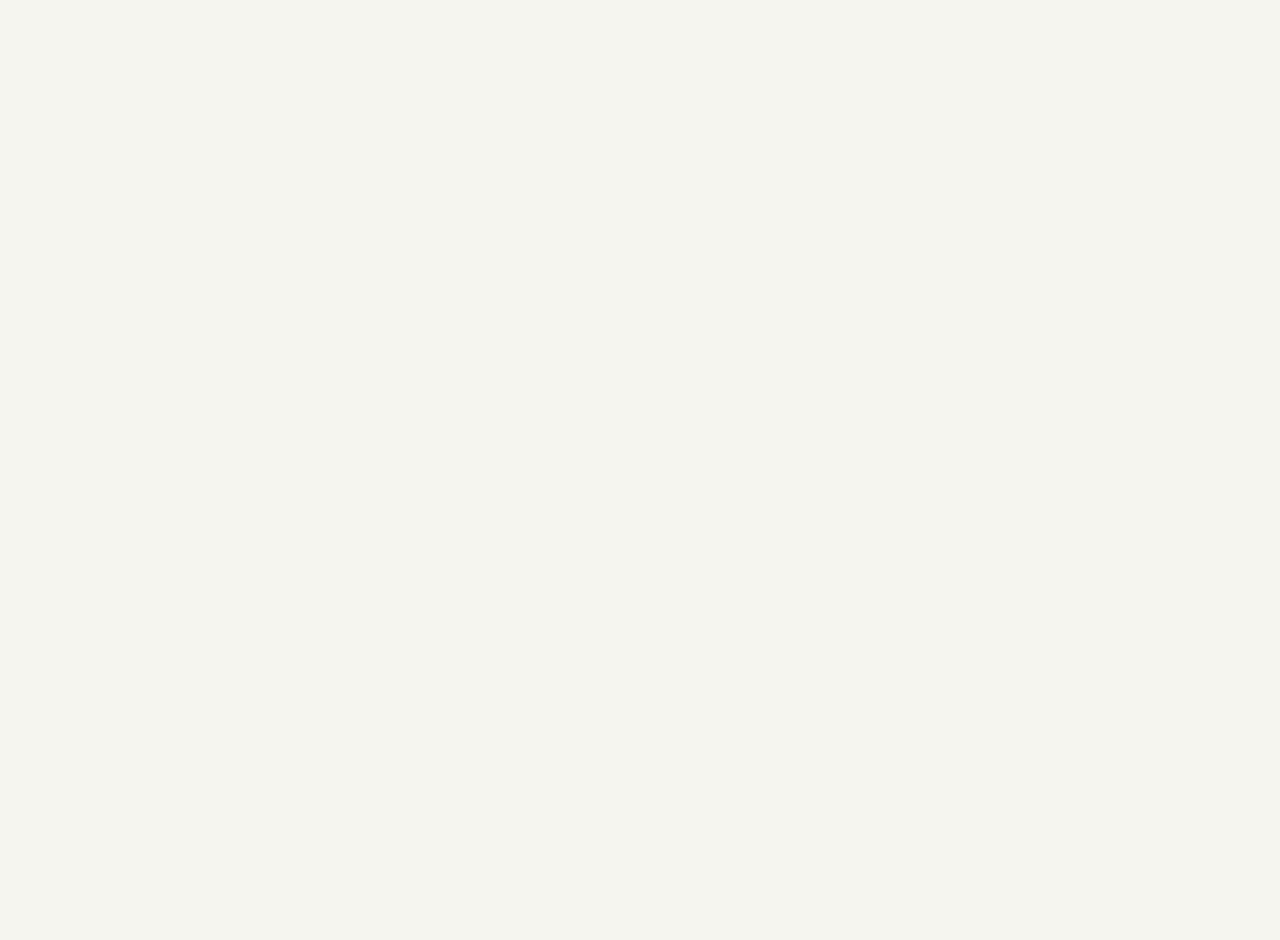
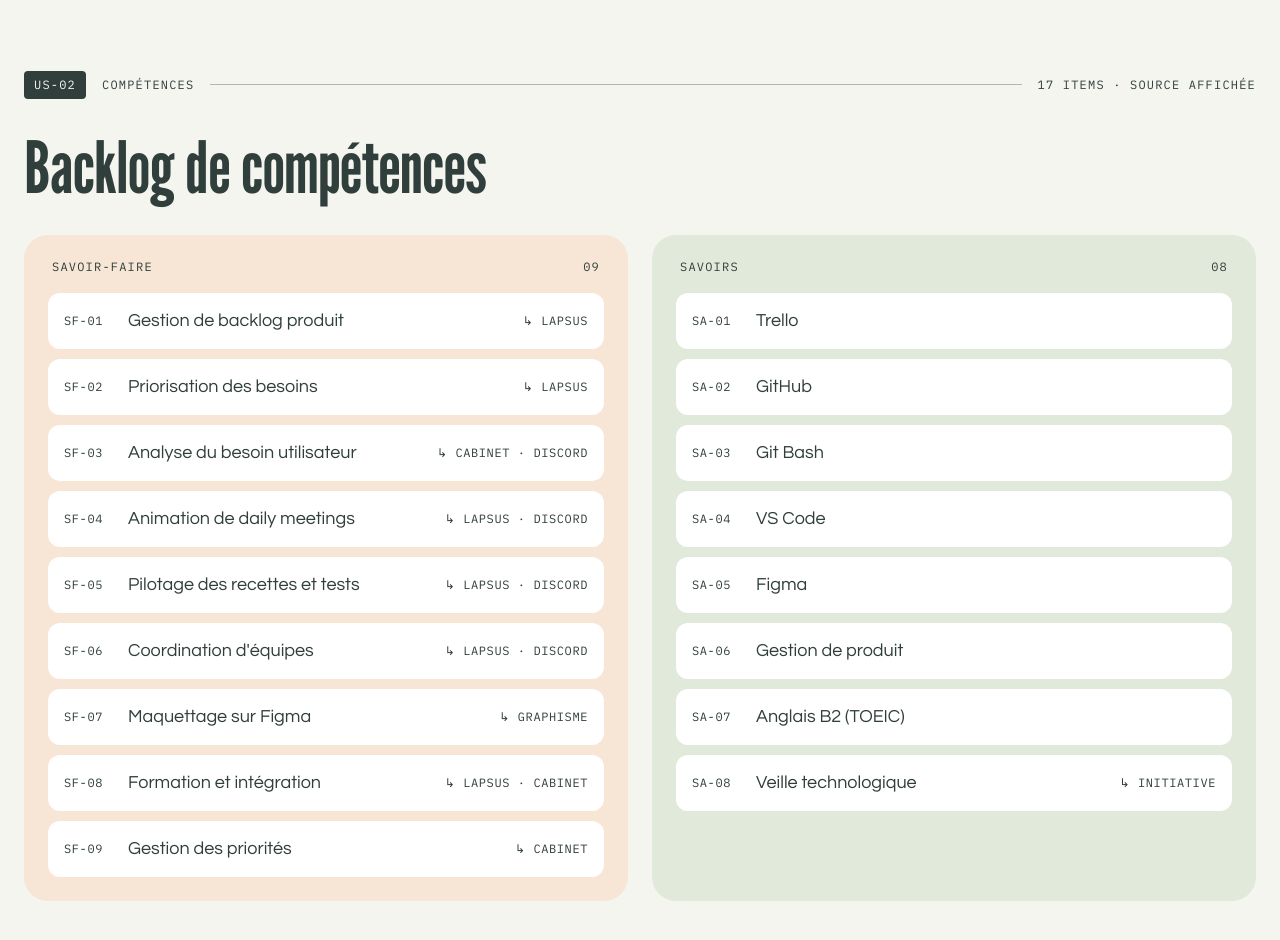
Before and after one commit to LucileOber01/my-portfolio, a React (Vite) app: page /#/ in a window 1280 px wide. Shown: the part 1300-2240 px from the top of the page. Before the commit the page ends 1298 px from the top, so only its background shows below. Built offline with nearby package versions, Linux system fonts and the light colour scheme.

Commit message:
Add skills backlog section

```diff
--- /dev/null
+++ b/src/components/ColonneBacklog.jsx
@@ -0,0 +1,23 @@
+function ColonneBacklog({ titre, items, fond }) {
+  return (
+    <div className={`flex flex-col gap-2.5 rounded-card p-6 ${fond}`}>
+      <h3 className="flex justify-between px-1 pb-2 font-mono text-xs uppercase tracking-widest">
+        <span>{titre}</span>
+        <span>{String(items.length).padStart(2, '0')}</span>
+      </h3>
+      <ul className="flex flex-col gap-2.5">
+        {items.map((item) => (
+          <li key={item.code} className="flex items-center gap-4 rounded-xl bg-white px-4 py-3.5 text-lg">
+            <span className="w-12 shrink-0 font-mono text-xs tracking-wider">{item.code}</span>
+            <span className="flex-1">{item.label}</span>
+            {item.source && (
+              <span className="font-mono text-xs uppercase tracking-wider">↳ {item.source}</span>
+            )}
+          </li>
+        ))}
+      </ul>
+    </div>
+  )
+}
+
+export default ColonneBacklog
--- /dev/null
+++ b/src/data/competences.js
@@ -0,0 +1,22 @@
+export const savoirFaire = [
+  { code: 'SF-01', label: 'Gestion de backlog produit', source: 'Lapsus' },
+  { code: 'SF-02', label: 'Priorisation des besoins', source: 'Lapsus' },
+  { code: 'SF-03', label: 'Analyse du besoin utilisateur', source: 'Cabinet · Discord' },
+  { code: 'SF-04', label: 'Animation de daily meetings', source: 'Lapsus · Discord' },
+  { code: 'SF-05', label: 'Pilotage des recettes et tests', source: 'Lapsus · Discord' },
+  { code: 'SF-06', label: "Coordination d'équipes", source: 'Lapsus · Discord' },
+  { code: 'SF-07', label: 'Maquettage sur Figma', source: 'Graphisme' },
+  { code: 'SF-08', label: 'Formation et intégration', source: 'Lapsus · Cabinet' },
+  { code: 'SF-09', label: 'Gestion des priorités', source: 'Cabinet' },
+]
+
+export const savoirs = [
+  { code: 'SA-01', label: 'Trello' },
+  { code: 'SA-02', label: 'GitHub' },
+  { code: 'SA-03', label: 'Git Bash' },
+  { code: 'SA-04', label: 'VS Code' },
+  { code: 'SA-05', label: 'Figma' },
+  { code: 'SA-06', label: 'Gestion de produit' },
+  { code: 'SA-07', label: 'Anglais B2 (TOEIC)' },
+  { code: 'SA-08', label: 'Veille technologique', source: 'Initiative' },
+]
--- a/src/pages/Accueil.jsx
+++ b/src/pages/Accueil.jsx
@@ -1,5 +1,8 @@
 import { Link } from 'react-router'
 import EnTeteSection from '../components/EnTeteSection'
+import ColonneBacklog from '../components/ColonneBacklog'
+import { savoirFaire, savoirs } from '../data/competences'
+
 function Accueil() {
   return (
     <>
@@ -29,6 +32,7 @@ function Accueil() {
           </div>
         </div>
       </section>
+
       <section aria-labelledby="apropos-titre" className="border-t border-ink">
         <div className="mx-auto flex max-w-7xl flex-col gap-8 px-6 py-18">
           <EnTeteSection code="US-01" nom="À propos" info="Statut : validée" />
@@ -64,8 +68,25 @@ function Accueil() {
           </div>
         </div>
       </section>
+
+      <section aria-labelledby="competences-titre" className="border-t border-ink">
+        <div className="mx-auto flex max-w-7xl flex-col gap-8 px-6 py-18">
+          <EnTeteSection
+            code="US-02"
+            nom="Compétences"
+            info={`${savoirFaire.length + savoirs.length} items · source affichée`}
+          />
+          <h2 id="competences-titre" className="font-display text-5xl md:text-7xl">
+            Backlog de compétences
+          </h2>
+
+          <div className="grid gap-6 md:grid-cols-2">
+            <ColonneBacklog titre="Savoir-faire" items={savoirFaire} fond="bg-peach" />
+            <ColonneBacklog titre="Savoirs" items={savoirs} fond="bg-sage" />
+          </div>
+        </div>
+      </section>
     </>
-
   )
 }
 
```
Lines whose indentation alone changed are shown as unchanged.
